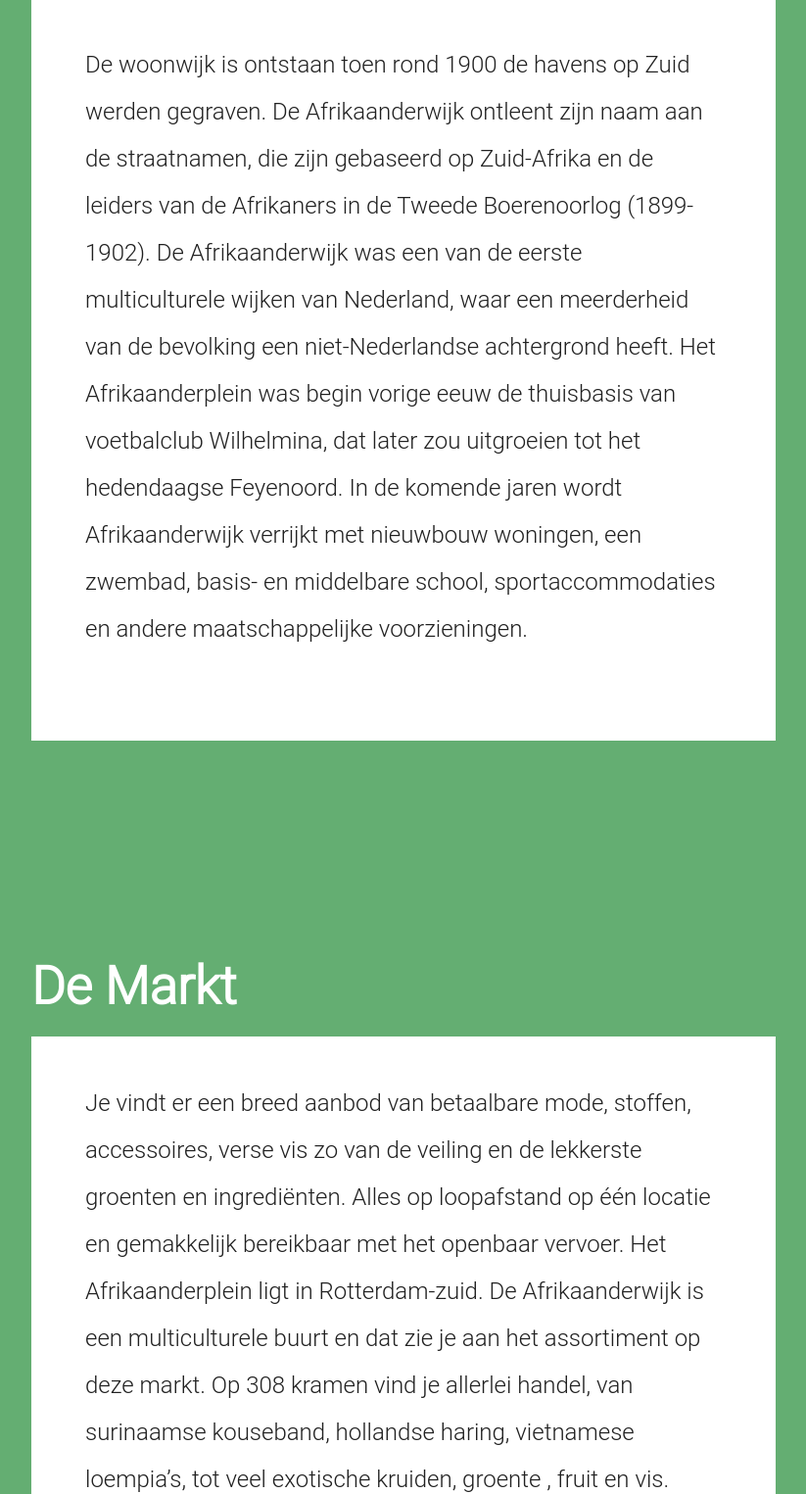
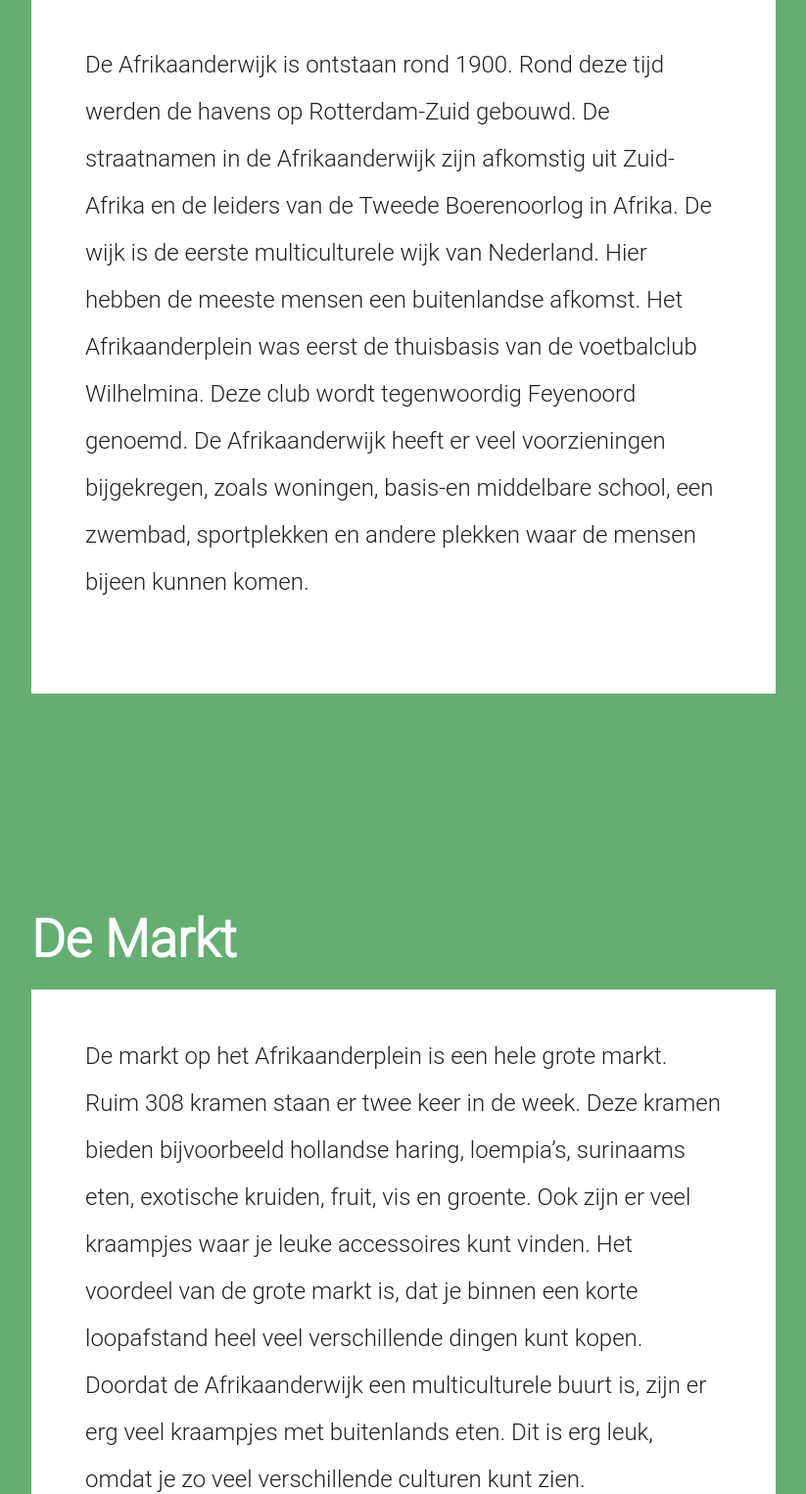
Before and after one commit to MattPermentier/Frontend, a plain HTML site: page html/index.html in a window 1280 px wide. Shown: the part 724-2249 px from the top of the page at 98% size, without its empty margins (228-1051 px from the left). Drawn offline with Linux system fonts and the light colour scheme.

Commit message:
commit - files

```diff
--- a/html/index.html
+++ b/html/index.html
@@ -27,11 +27,7 @@
     </section>
     <section class="info">
         <p>
-            De woonwijk is ontstaan toen rond 1900 de havens op Zuid werden gegraven.
-            De Afrikaanderwijk ontleent zijn naam aan de straatnamen, die zijn gebaseerd op Zuid-Afrika en de leiders van de Afrikaners in de Tweede Boerenoorlog (1899-1902).
-            De Afrikaanderwijk was een van de eerste multiculturele wijken van Nederland, waar een meerderheid van de bevolking een niet-Nederlandse achtergrond heeft.
-            Het Afrikaanderplein was begin vorige eeuw de thuisbasis van voetbalclub Wilhelmina, dat later zou uitgroeien tot het hedendaagse Feyenoord.
-            In de komende jaren wordt Afrikaanderwijk verrijkt met nieuwbouw woningen, een zwembad, basis- en middelbare school, sportaccommodaties en andere maatschappelijke voorzieningen.
+            De Afrikaanderwijk is ontstaan rond 1900. Rond deze tijd werden de havens op Rotterdam-Zuid gebouwd. De straatnamen in de Afrikaanderwijk zijn afkomstig uit Zuid-Afrika en de leiders van de Tweede Boerenoorlog in Afrika. De wijk is de eerste multiculturele wijk van Nederland. Hier hebben de meeste mensen een buitenlandse afkomst. Het Afrikaanderplein was eerst de thuisbasis van de voetbalclub Wilhelmina. Deze club wordt tegenwoordig Feyenoord genoemd. De Afrikaanderwijk heeft er veel voorzieningen bijgekregen, zoals woningen, basis-en middelbare school, een zwembad, sportplekken en andere plekken waar de mensen bijeen kunnen komen.
         </p>
     </section>
 
@@ -41,12 +37,7 @@
 
     <section class="info">
         <p>
-            Je vindt er een breed aanbod van betaalbare mode, stoffen, accessoires, verse vis zo van de veiling en de lekkerste groenten en ingrediënten.
-            Alles op loopafstand op één locatie en gemakkelijk bereikbaar met het openbaar vervoer.
-            Het Afrikaanderplein ligt in Rotterdam-zuid.
-            De Afrikaanderwijk is een multiculturele buurt en dat zie je aan het assortiment op deze markt.
-            Op 308 kramen vind je allerlei handel, van surinaamse kouseband, hollandse haring, vietnamese loempia’s, tot veel exotische kruiden, groente , fruit en vis.
-            Kom je ook een keer langs?
+            De markt op het Afrikaanderplein is een hele grote markt. Ruim 308 kramen staan er twee keer in de week. Deze kramen bieden bijvoorbeeld hollandse haring, loempia’s, surinaams eten, exotische kruiden, fruit, vis en groente. Ook zijn er veel kraampjes waar je leuke accessoires kunt vinden. Het voordeel van de grote markt is, dat je binnen een korte loopafstand heel veel verschillende dingen kunt kopen. Doordat de Afrikaanderwijk een multiculturele buurt is, zijn er erg veel kraampjes met buitenlands eten. Dit is erg leuk, omdat je zo veel verschillende culturen kunt zien.
         </p>
     </section>
 
@@ -55,11 +46,8 @@
     </section>
 
     <section class="info">
-        <p>Afrikaanderwijk is met 62 hectare een buurt van middelgrote oppervlakte.
-            De oppervlakte wordt aanzienlijk meer door land dan door water beslagen: namelijk 100% van de grond. Afrikaanderwijk is met 8.190 inwoners volgens de laatste cijfers een buurt met een grote populatie.
-            De inwoners zijn verspreid over een groot aantal huishoudens: 3.735. Gemiddeld bestaan de huishoudens uit 2,2 personen.
-            Er zijn veel eenpersoonshuishoudens gevestigd in Afrikaanderwijk: ongeveer 44%. In 36% van de huishoudens wonen er kinderen, terwijl 20% van de meerpersoons huishoudens geen inwonende kinderen heeft.
-            Gezien de bevolkingsdichtheid van 13.209 mensen per vierkante kilometer is Afrikaanderwijk relatief drukbevolkt.
+        <p>
+            De Afrikaanderwijk is een redelijk grote buurt. De buurt heeft namelijk een oppervlakte van zo’n 62 hectare. De Afrikaanderwijk heeft ruim 8200 inwoners en is een buurt met een grote populatie. De buurt bestaat voornamelijk uit mensen met een leeftijd van zo’n vijftig jaar. Hierdoor is er voor de jeugd ook iets minder ruimte om veel met elkaar om te gaan en om nieuwe mensen te leren kennen van dezelfde leeftijd. Gemiddeld bestaat een huishouden uit 2,2 personen. Daarom is er zo’n 44% van de huizen een eenpersoonswoning. In 36% van de huishoudens wonen er kinderen. 20% van deze woningen heeft alleen geen inwonende kinderen meer.
         </p>
     </section>
 
```
